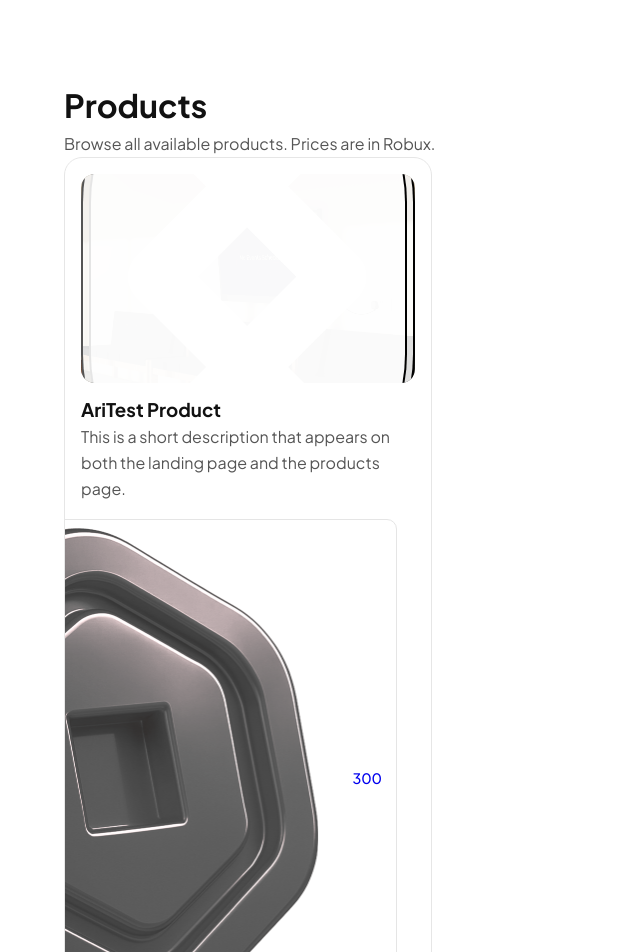
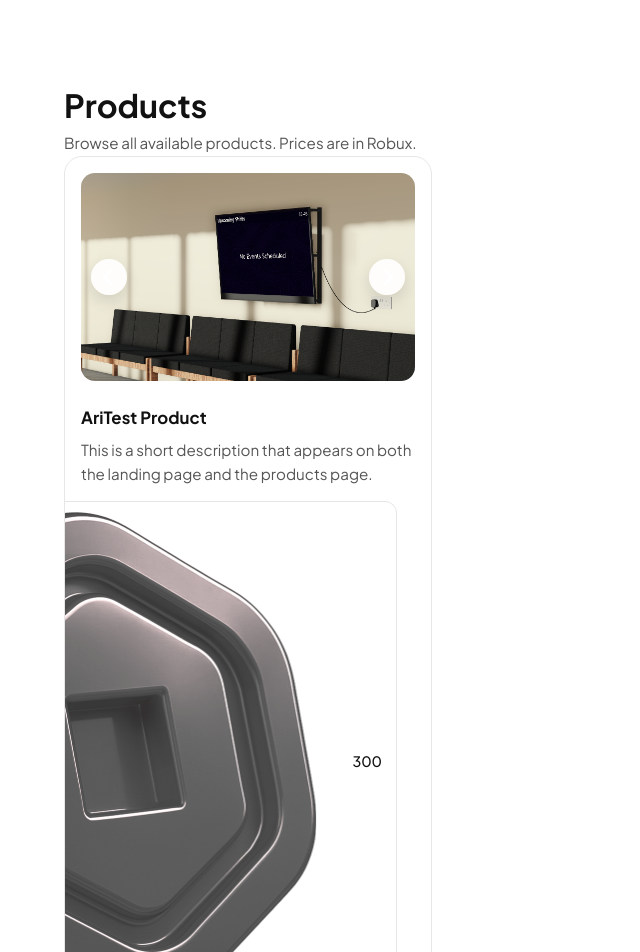
Before and after one commit to Floptropicajanfei/arihub, a Next.js app: page /products in a window 1280 px wide. Shown: the top 952 px of the page, without its empty margins (0-640 px from the left). Built offline with nearby package versions, Linux system fonts and the light colour scheme.

Commit message:
DEV V.1.2

```diff
--- a/app/globals.css
+++ b/app/globals.css
@@ -1048,3 +1048,138 @@ body {
   gap: 8px;
   font-weight: 500;
 }
+/* GRID */
+.products-grid{
+  display:grid;
+  grid-template-columns: repeat(auto-fill, minmax(280px, 1fr));
+  gap:24px;
+}
+
+/* CARD */
+.product-box{
+  background:#fff;
+  border:1px solid #e6e6e6;
+  border-radius:18px;
+  padding:16px;
+  display:flex;
+  flex-direction:column;
+  overflow:hidden;
+}
+
+/* MEDIA AREA — fixes proportions */
+.product-image{
+  position:relative;
+  border-radius:14px;
+  overflow:hidden;
+
+  /* keeps it proportional */
+  aspect-ratio: 16 / 10;
+  background:#f6f6f6;
+}
+
+/* TRACK SLIDER */
+.product-track{
+  height:100%;
+  width:100%;
+  display:flex;
+  transition: transform 420ms cubic-bezier(.22,.9,.2,1);
+}
+
+.product-slide{
+  min-width:100%;
+  height:100%;
+  display:flex;
+  align-items:center;
+  justify-content:center;
+}
+
+.product-slide img{
+  width:100%;
+  height:100%;
+  object-fit: cover;      /* makes it look “normal” */
+  display:block;
+}
+
+/* ARROWS — always visible */
+.arrow{
+  position:absolute;
+  top:50%;
+  transform:translateY(-50%);
+  z-index:5;
+
+  width:36px;
+  height:36px;
+  border:none;
+  border-radius:999px;
+  background:rgba(255,255,255,0.92);
+  box-shadow: 0 6px 16px rgba(0,0,0,0.12);
+  display:flex;
+  align-items:center;
+  justify-content:center;
+  cursor:pointer;
+}
+
+.arrow img{
+  width:16px;
+  height:16px;
+}
+
+.arrow.left{ left:10px; }
+.arrow.right{ right:10px; }
+
+/* TEXT */
+.product-content{
+  padding-top:12px;
+}
+
+.product-content h3{
+  font-size:1.05rem;
+  margin-bottom:6px;
+}
+
+.muted{
+  color:#555;
+  font-size:0.95rem;
+}
+
+/* FOOTER */
+.product-footer{
+  margin-top:auto;
+  padding-top:14px;
+  display:flex;
+  justify-content:flex-end;
+}
+
+/* BUTTON — normal sized, white like your other UI */
+.btn.btn-white{
+  background:#fff;
+  border:1px solid #e6e6e6;
+  border-radius:12px;
+
+  padding:10px 14px;
+  display:flex;
+  align-items:center;
+  gap:10px;
+
+  text-decoration:none;
+  color:#111;             /* keeps it BLACK */
+}
+
+/* robux icon & price */
+.robux-icon{
+  width:18px;
+  height:18px;
+  object-fit:contain;
+}
+
+.robux-price{
+  font-size:1.05rem;      /* bigger */
+  font-weight:600;
+  color:#111;             /* black */
+}
+
+/* optional hover pop */
+.product-box:hover{
+  transform: translateY(-2px);
+  transition: transform 200ms ease;
+}
```
Also changed, not shown: app/components/ProductsStrip.tsx (+56 -21 lines).
